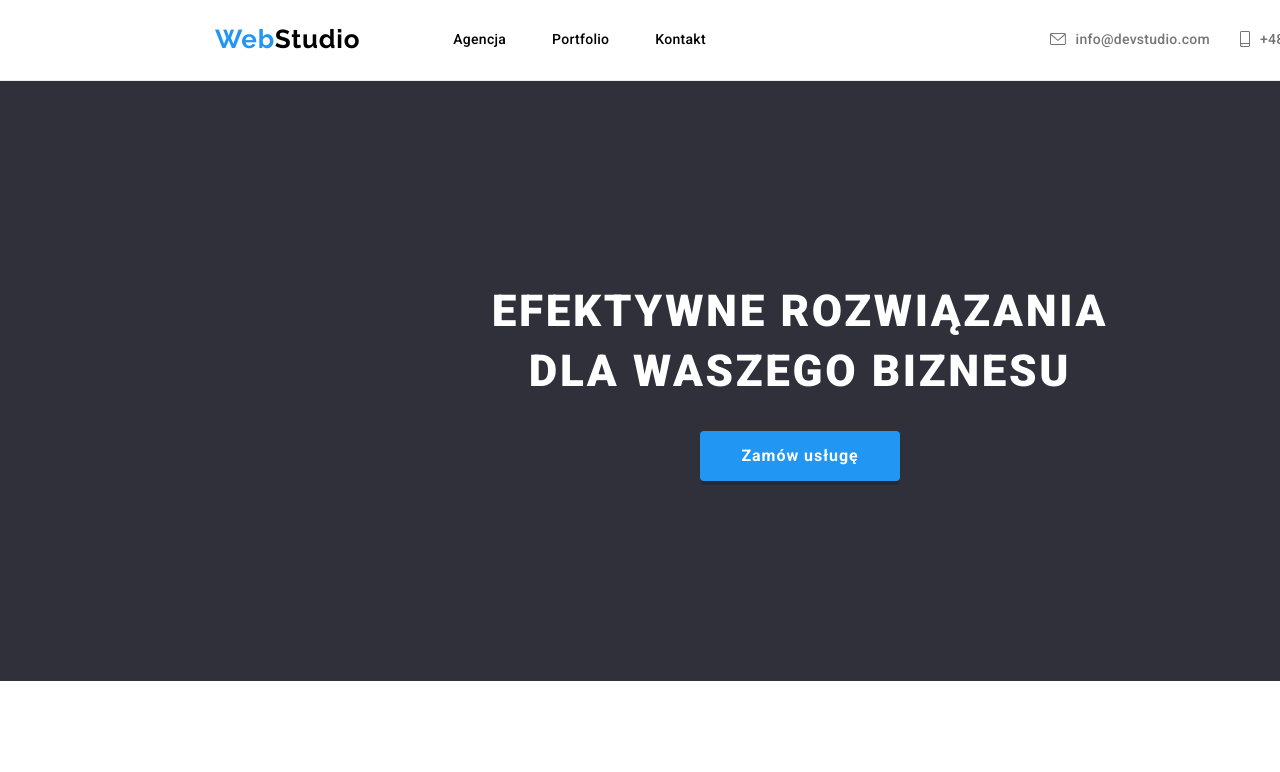
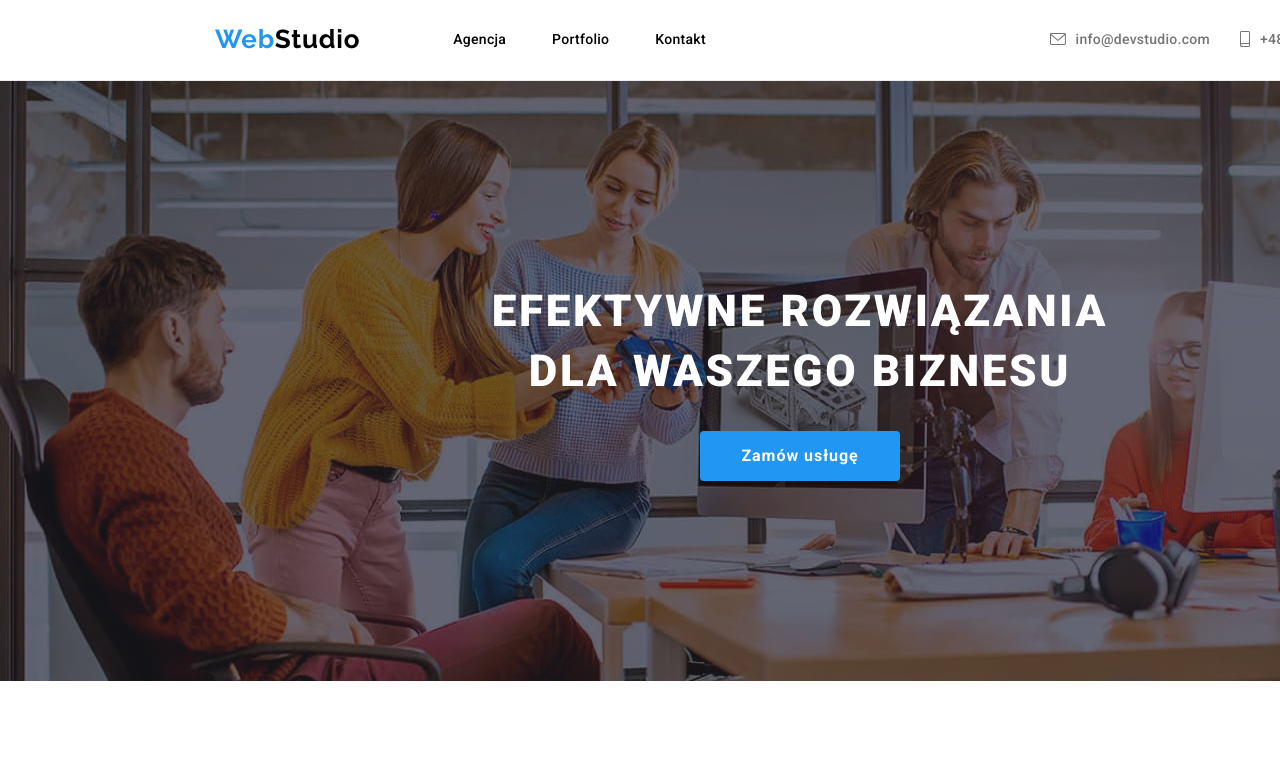
Before and after one commit to SzymonOgniewski/goit-markup-hw-04, a plain HTML site: page index.html in a window 1280 px wide. Shown: the top 772 px of the page. Drawn offline with Linux system fonts and the light colour scheme; the site is published under a folder, as on GitHub Pages, so addresses that start at the root find nothing.

Commit message:
Update style.css

```diff
--- a/css/style.css
+++ b/css/style.css
@@ -136,7 +136,7 @@ body {
       rgba(47, 48, 58, 0.4),
       rgba(47, 48, 58, 0.4)
     ),
-    url(/images/backgroundimg.jpg);
+    url(../images/backgroundimg.jpg);
 }
 
 .h1 {
```
